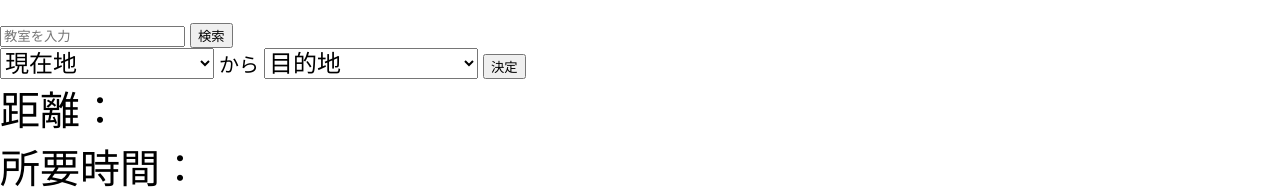
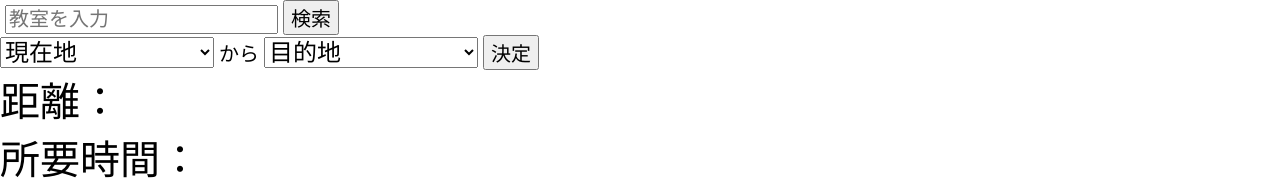
Before and after one commit to yamaguchiakito/WeatherMap, a plain HTML site: page index.html in a window 1280 px wide. Shown: the top 189 px of the page. Drawn offline with nearby package versions, Linux system fonts and the light colour scheme; some packages are replaced by stand-ins of ours.

Commit message:
2021/11/23更新

```diff
--- a/index.html
+++ b/index.html
@@ -15,10 +15,9 @@
 </head>
 
 <body ng-controller="MyController">
-  <img ng-src="{{weather}}">
-  <script>weatherIcon()</script>
-
   <main>
+    <img ng-src="{{weather}}">
+    <script>weatherIcon()</script>
     <td>
       <tr>
         <!-- 目的地検索 -->
@@ -94,7 +93,7 @@
             <option value="28">正門</option>
         </select>
 
-        <input type="button" value="決定" onclick="initRoute()"/>
+        <input type="button" value="決定" onclick=initRoute()>
       </tr>
     </td>
     <div class="container"></div>
--- a/scripts/weatherIcon.js
+++ b/scripts/weatherIcon.js
@@ -1,5 +1,5 @@
 function weatherIcon() {
-    // var images_src = new Array("images/0.jpeg","pics/1.jpeg","pics/2.jpeg","pics/3.jpeg","pics/4.jpeg","pics/5.jpeg","pics/6.jpeg","pics/7.jpeg","pics/8.jpeg","pics/9.jpeg","pics/10.jpeg","pics/11.jpeg","pics/12.jpeg","pics/13.jpeg","pics/14.jpeg","pics/15.jpeg","pics/16.jpeg","pics/17.jpeg","pics/18.jpeg");
+    //var images_src = new Array("images/0.jpeg","pics/1.jpeg","pics/2.jpeg","pics/3.jpeg","pics/4.jpeg","pics/5.jpeg","pics/6.jpeg","pics/7.jpeg","pics/8.jpeg","pics/9.jpeg","pics/10.jpeg","pics/11.jpeg","pics/12.jpeg","pics/13.jpeg","pics/14.jpeg","pics/15.jpeg","pics/16.jpeg","pics/17.jpeg","pics/18.jpeg");
     //天気
     angular.module('myApp', [])
     .controller('MyController', ['$scope', '$http', function($scope, $http) {
@@ -21,7 +21,8 @@ function weatherIcon() {
                 $scope.weather =  'http://openweathermap.org/img/w/' + data.weather[0].icon +'.png';
             }
         )
-      .error(function(err) {
+        .error(function(err)
+            {
                 console.log(err);
             }
         );
--- a/stylesheet.css
+++ b/stylesheet.css
@@ -16,3 +16,7 @@ p {
 select {
   font-size: 120%;
 }
+
+input {
+  font-size: 20px;
+}
```
Lines whose indentation alone changed are shown as unchanged.
